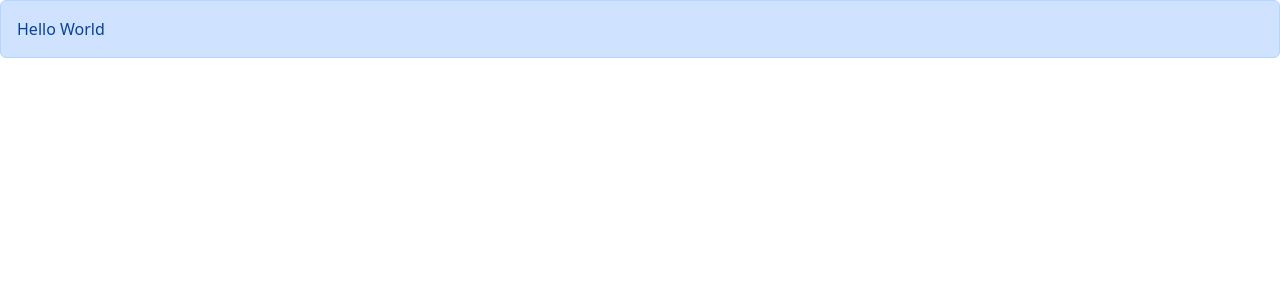
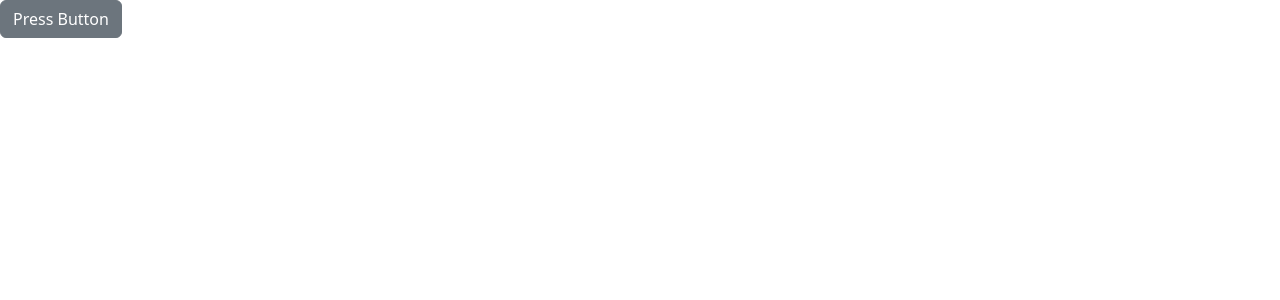
Before and after one commit to Sphyso/react-app, a React (Vite) app: page / in a window 1280 px wide. Shown: the top 300 px of the page. Built offline with nearby package versions, Linux system fonts and the light colour scheme.

Commit message:
Button excesice my solution

```diff
--- a/src/App.tsx
+++ b/src/App.tsx
@@ -1,11 +1,12 @@
-import Alert from "./components/Alert";
+import Button from "./components/Button";
 
 function App() {
+  let buttonColor = "btn-secondary";
   return (
     <div>
-      <Alert>
-        Hello <span>World</span>
-      </Alert>
+      <Button buttonColor={buttonColor}>
+        Press Button
+      </Button>
     </div>
   );
 }
--- /dev/null
+++ b/src/components/Button.tsx
@@ -0,0 +1,14 @@
+import React, { ReactNode } from 'react'
+
+interface Prop{
+    children: ReactNode;
+    buttonColor: string;
+}
+
+const Button = ({children, buttonColor}: Prop) => {
+  return (
+    <div className={'btn ' + buttonColor}>{children}</div>
+  )
+}
+
+export default Button
```
